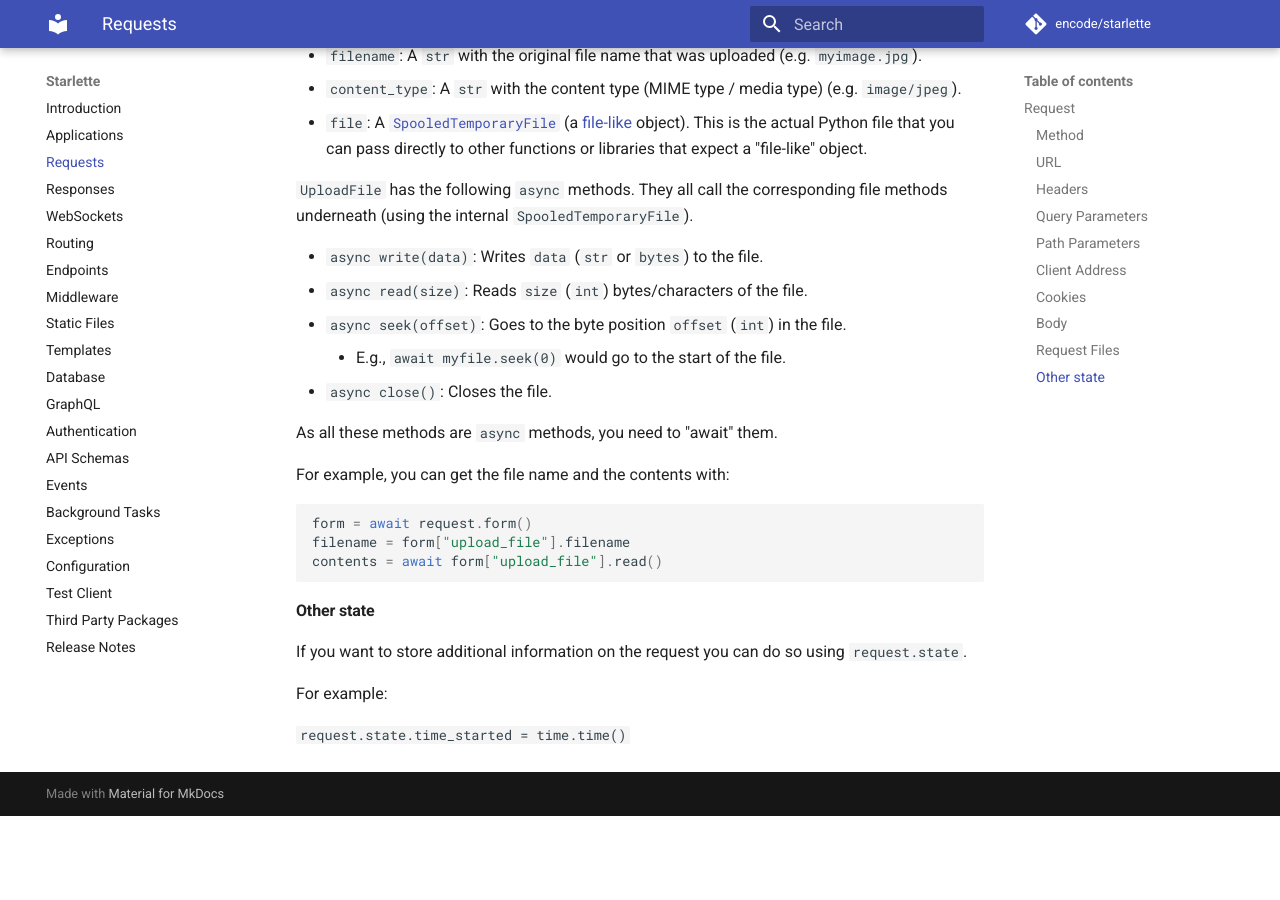
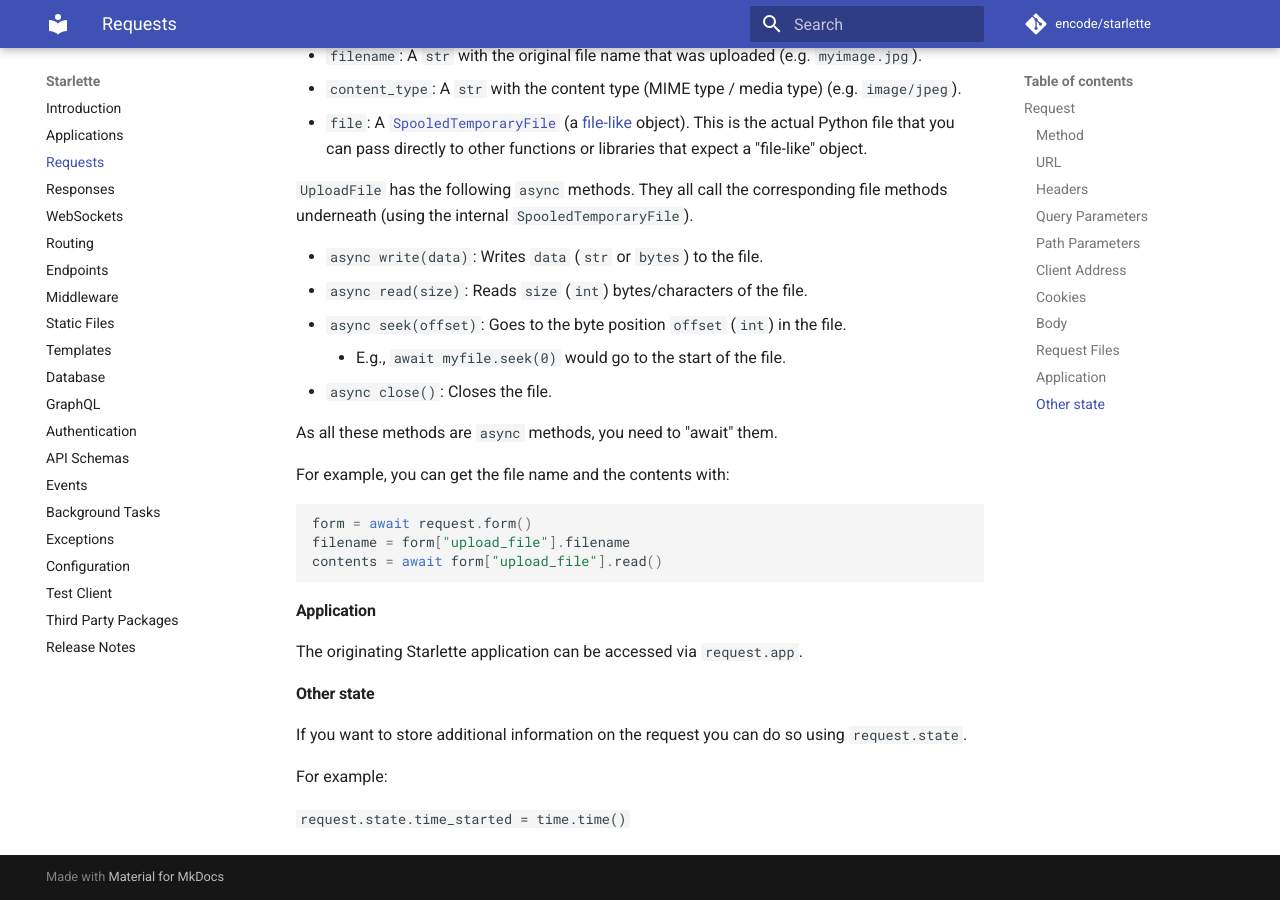
Before and after one commit to hidraco/starlette, an MkDocs documentation site: the page built from docs/requests.md, in a window 1280 px wide and 900 px high, scrolled down 2544 px. Built offline with MkDocs 1.6.1 and Material for MkDocs 9.7.7, drawn with Linux system fonts in a browser that asks for light colours; comment, search, counter and statistics services are not loaded; before the commit the page ends 3360 px from its top, so only the background shows below that.

Commit message:
Document the `request.app` property.
* Mention it in the Request documentation
* Mention it in the Application documentation in the context of
  accessing the application state

````diff
--- a/docs/requests.md
+++ b/docs/requests.md
@@ -140,6 +140,10 @@ filename = form["upload_file"].filename
 contents = await form["upload_file"].read()
 ```
 
+#### Application
+
+The originating Starlette application can be accessed via `request.app`.
+
 #### Other state
 
 If you want to store additional information on the request you can do so
````
Also changed, not shown: docs/applications.md (+1 -1 lines).
